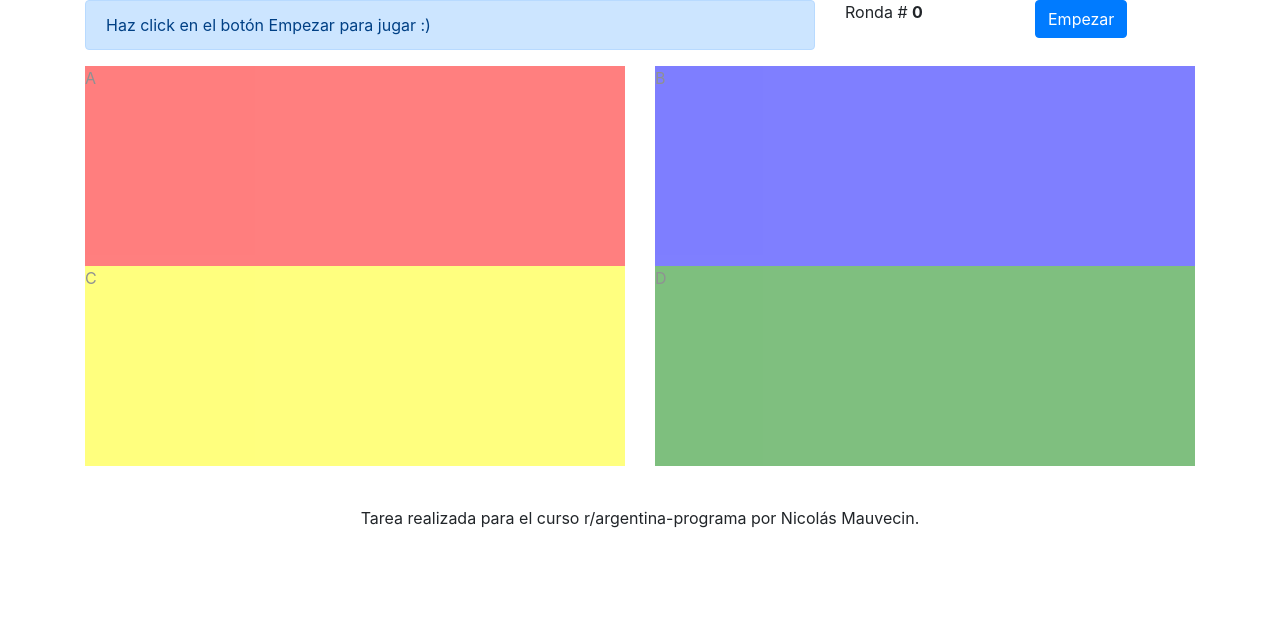
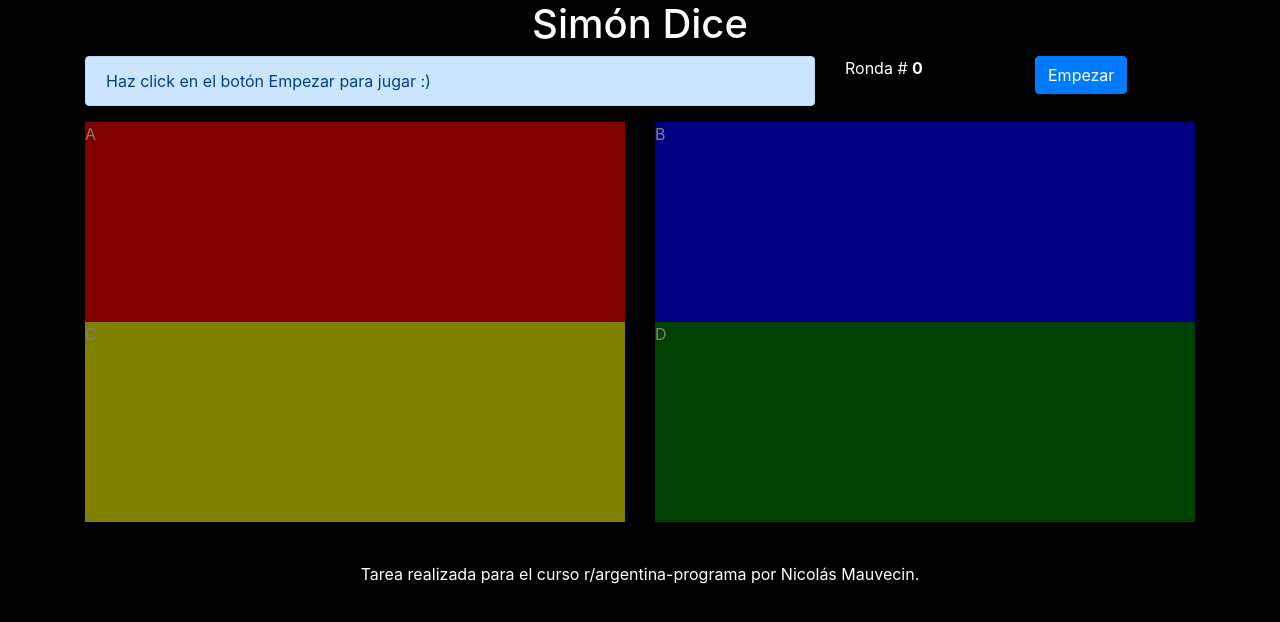
Before and after one commit to nicomauvecin/simon-dice, a website: page index.html in a window 1280 px wide. Drawn offline with nearby package versions, Linux system fonts and the light colour scheme.

Commit message:
Agrega titulo h1 al index

```diff
--- a/index.html
+++ b/index.html
@@ -37,10 +37,19 @@
             text-align: center;
             margin: 40px;
         }
+
+        h1 {
+            text-align: center;
+        }
+
+        body {
+            background-color: black;
+            color: white;
+        }
     </style>
 </head>
 <body>
-
+<h1>Simón Dice</h1>
 <div class="container">
     <div class="row">
         <div class="col-sm-8">
```
